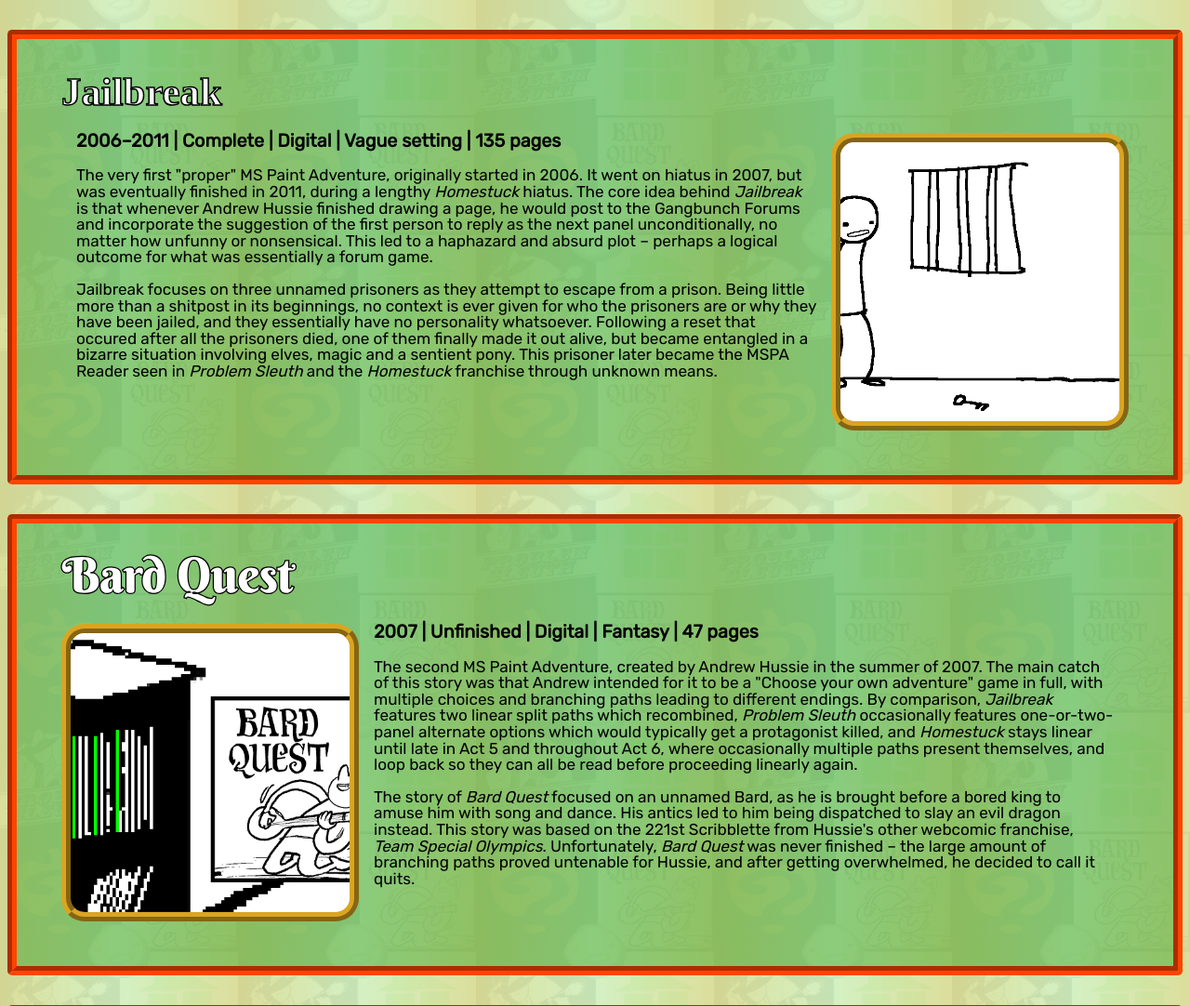
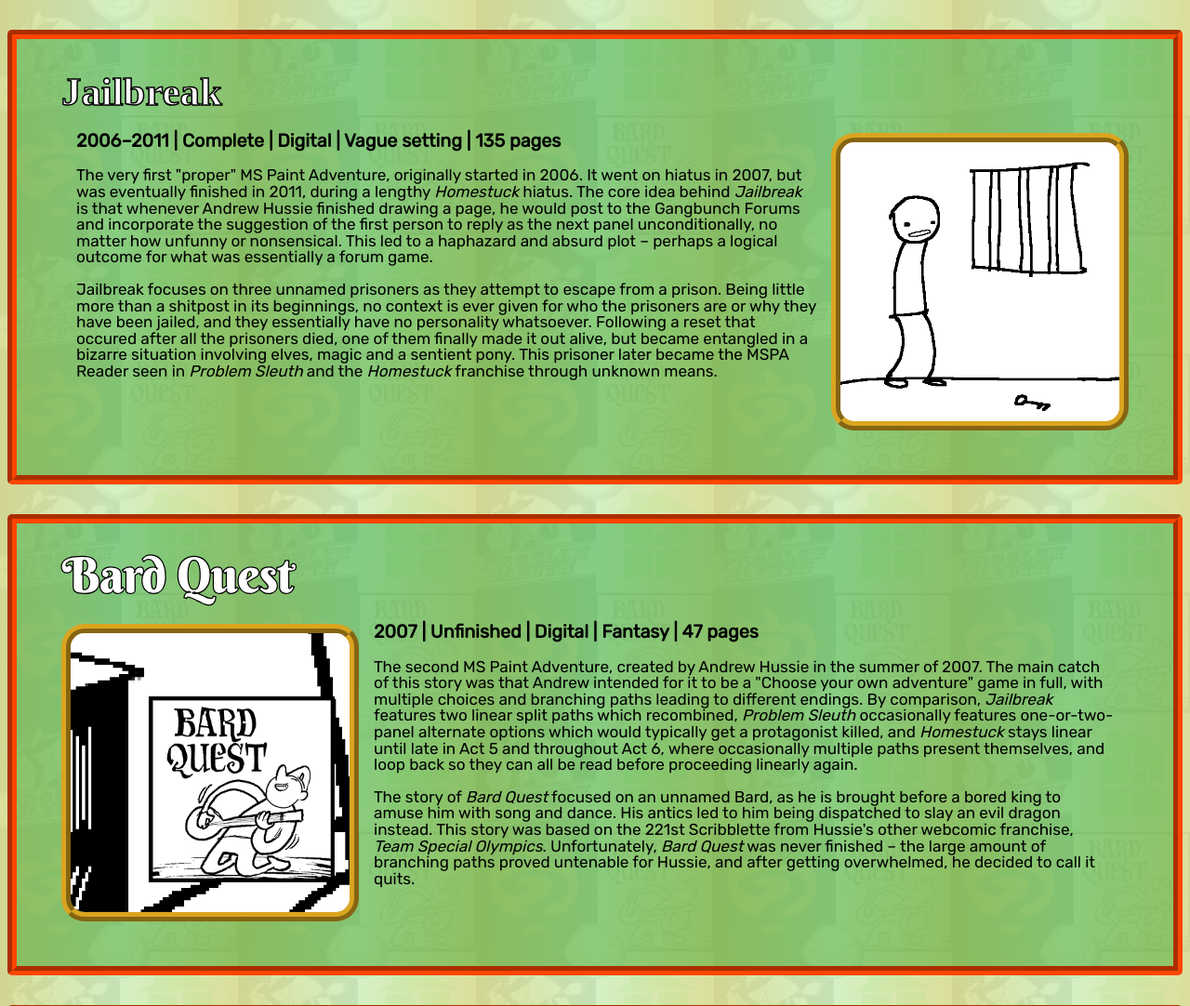
Before and after one commit to TheWitheredStriker/MSPA-website, a PHP site: page /pages/adventures.html in a window 1280 px wide. Shown: the part 133-1215 px from the top of the page at 93% size. Run offline with PHP 8.4, Linux system fonts and the light colour scheme; some libraries are stand-ins or nearby versions; some web fonts are replaced.

Commit message:
Reposition first two images

```diff
--- a/style/charactersAdventures.css
+++ b/style/charactersAdventures.css
@@ -56,6 +56,14 @@ article section img {
 	background-color: rgba(255, 255, 255, .85);
 }
 
+article:first-of-type section img {
+    object-position: left;
+}
+
+article:nth-of-type(2) section img {
+    object-position: right;
+}
+
 article:nth-child(odd) section {
     flex-direction: row-reverse;
 }
```
